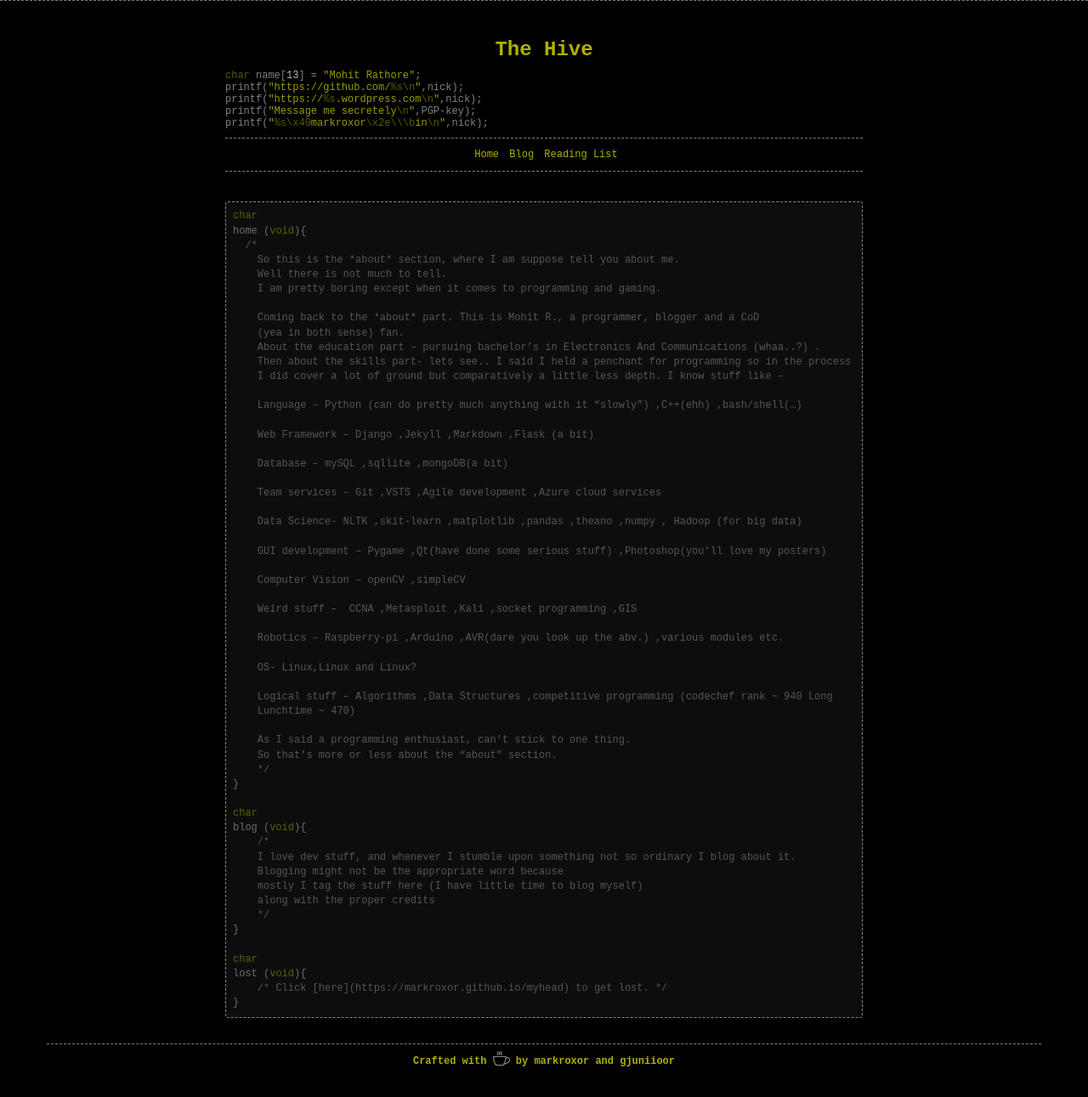
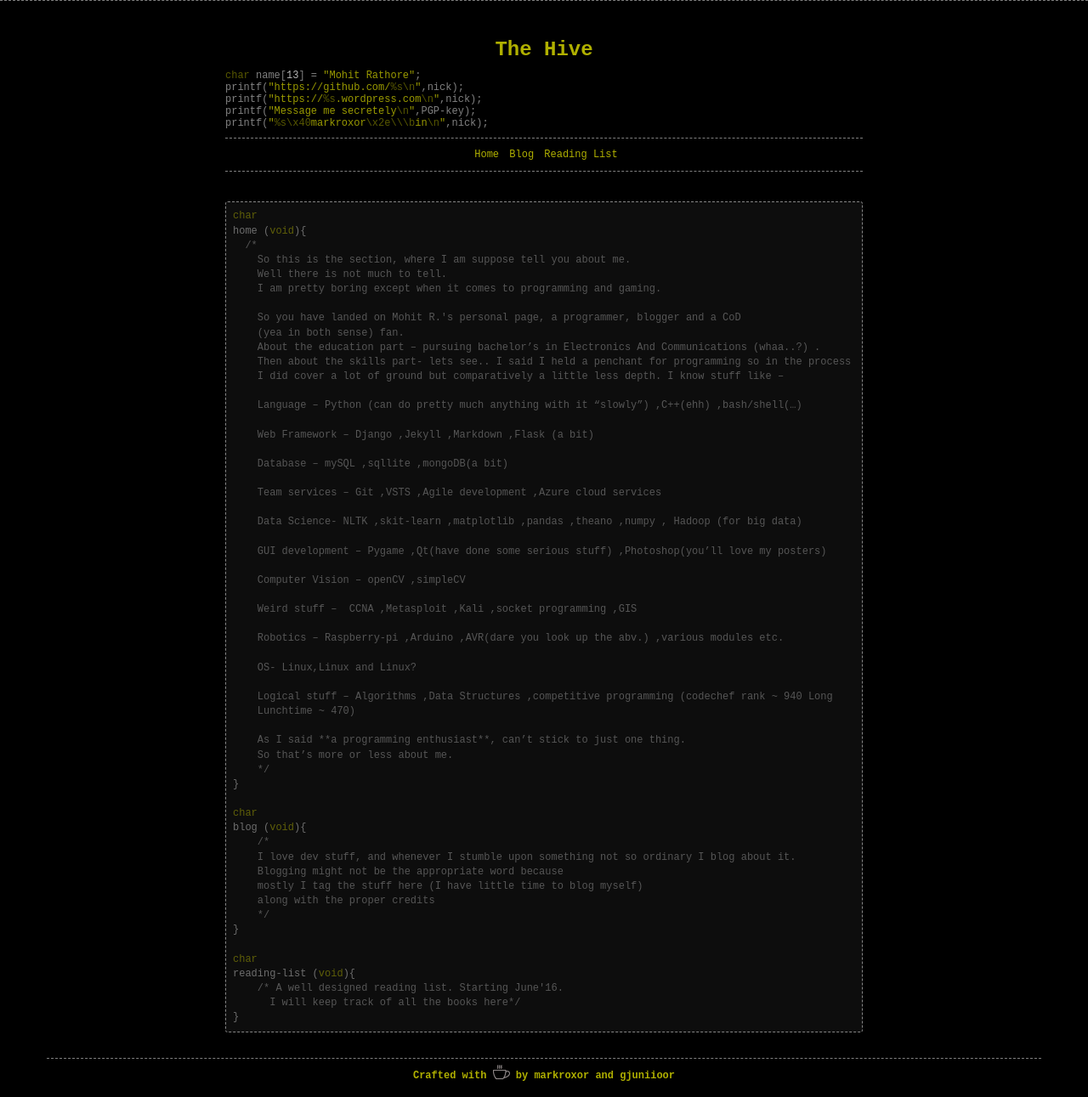
Before and after one commit to markroxor/markroxor.github.io.old, a Jekyll site: the page built from index.html, in a window 1280 px wide. Shown: the whole page at 85% size. Built offline with Jekyll 4.4.1, drawn with Linux system fonts in a browser that asks for light colours.

```diff
--- a/_config.yml
+++ b/_config.yml
@@ -2,7 +2,7 @@
 title: "The Hive"
 bye_message: "--"
 baseurl: "/"
-url: "https://markroxor.github.io"
+url: "markroxor.github.io"
 disqus: markroxor
 
 # Header settings
@@ -22,3 +22,5 @@ blog:
 # Build settings
 markdown: kramdown
 permalink: /:categories/:title/
+
+timezone: Asia/Kolkata
--- a/_includes/footer.html
+++ b/_includes/footer.html
@@ -2,8 +2,9 @@
   <!-- <div class="col-lg-8 col-lg-offset-2"> -->
     <footer>
       Crafted with
-      <a id="cup" href="https://www.facebook.com/roboism/"><img src="images/cup1.png"></a>
-      by <a href="http://markroxor.in/">markroxor and gjuniioor</a><br>
+      <a id="cup" ><img src="/images/cup1.png"></a>
+      by markroxor and gjuniioor
+      <!-- by <a href="http://markroxor.in/">markroxor</a> and gjuniioor<br> -->
     </footer>
   </div>
 </div>
--- a/_layouts/post.html
+++ b/_layouts/post.html
@@ -6,7 +6,7 @@ layout: page
 
   <header class="post-header">
     <p class="meta">
-        {{ page.date | date: "%b %-d, %Y" }}
+        {{ page.date | date: "%b %d, %Y" }}
         {% if page.author %} • {{ page.author }}{% endif %}
         {% if page.meta %} • {{ page.meta }}{% endif %}
         •
@@ -17,10 +17,10 @@ layout: page
   <article class="post-content">
   {{ content }}
   </article>
-
+<!--
 	<p class="feed-recomendation">
 		Gostou do post? Assina o <a href="{{ site.baseurl }}feed/">feed</a> e seja feliz!!
-	</p>
+	</p> -->
 
   {% include disqus.html %}
 
--- a/css/main.css
+++ b/css/main.css
@@ -224,7 +224,7 @@ margin: unset;
 
 #cup img{
   position: relative;;
-  bottom: 2px;
+  bottom: 3px;
 	height:20px;
 	width:20px;
 }
--- a/index.html
+++ b/index.html
@@ -6,11 +6,11 @@ layout: content
 <span class="reserved">char</span>
 home (<span class="reserved">void</span>){
   <span class="comment">/*
-    So this is the *about* section, where I am suppose tell you about me.
+    So this is the section, where I am suppose tell you about me.
     Well there is not much to tell.
     I am pretty boring except when it comes to programming and gaming.
 
-    Coming back to the *about* part. This is Mohit R., a programmer, blogger and a CoD
+    So you have landed on Mohit R.'s personal page, a programmer, blogger and a CoD
     (yea in both sense) fan.
     About the education part – pursuing bachelor’s in Electronics And Communications (whaa..?) .
     Then about the skills part- lets see.. I said I held a penchant for programming so in the process
@@ -39,8 +39,8 @@ home (<span class="reserved">void</span>){
     Logical stuff – Algorithms ,Data Structures ,competitive programming (codechef rank ~ 940 Long
     Lunchtime ~ 470)
 
-    As I said a programming enthusiast, can’t stick to one thing.
-    So that’s more or less about the “about” section.
+    As I said **a programming enthusiast**, can’t stick to just one thing.
+    So that’s more or less about me.
     */</span>
 }
 
@@ -55,7 +55,8 @@ blog (<span class="reserved">void</span>){
 }
 
 <span class="reserved">char</span>
-lost (<span class="reserved">void</span>){
-    <span class="comment">/* Click [here](https://markroxor.github.io/myhead) to get lost. */</span>
+reading-list (<span class="reserved">void</span>){
+    <span class="comment">/* A well designed reading list. Starting June'16.
+      I will keep track of all the books here*/</span>
 }
 </pre>
--- a/requirements.txt
+++ /dev/null
@@ -1 +0,0 @@
-jekyll
```
Also changed, not shown: _posts/2016/2016-06-19-DotFiles.md (added, +33 -0 lines), images/posts/2016/DotFiles/bash.jpg (added), images/posts/2016/DotFiles/zsh.png (added).
